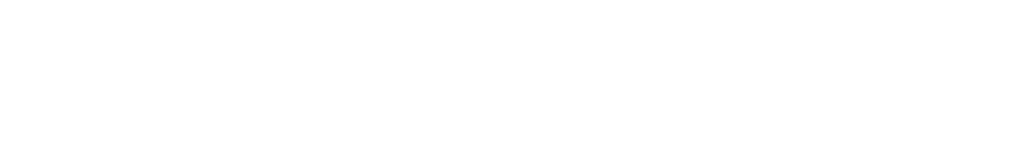
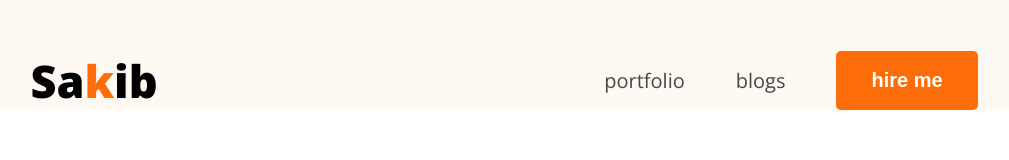
Before and after one commit to Shakhawat01/portfolio1, a plain HTML site: page index.html in a window 1280 px wide. Shown: the whole page, without its empty margins (136-1145 px from the left). Drawn offline with nearby package versions, Linux system fonts and the light colour scheme.

Commit message:
design navbar and styled according to design

```diff
--- a/index.html
+++ b/index.html
@@ -3,13 +3,24 @@
 <head>
     <meta charset="UTF-8">
     <meta name="viewport" content="width=device-width, initial-scale=1.0">
-    <title>Shakhawat portfolio</title>
-    <link rel="stylesheet" href="style.css">
+    <title>Sakib portfolio</title>
+    <link rel="stylesheet" href="./style/portfolio.css">
+    <link rel="preconnect" href="https://fonts.googleapis.com">
+    <link rel="preconnect" href="https://fonts.gstatic.com" crossorigin>
+    <link href="https://fonts.googleapis.com/css2?family=Open+Sans:ital,wght@0,300..800;1,300..800&display=swap" rel="stylesheet">
 </head>
-<body>
+<body class="open-sans">
    <header>
     <nav>
+        <div class="logo">
+            <h2>Sa<span class="color-orange">k</span>ib</h2>
+        </div>
 
+        <ul class="menu">
+            <li><a href="">portfolio</a></li>
+            <li><a href="">blogs</a></li>
+            <li><button class="btn">hire me</button></li>
+        </ul>
     </nav>
    </header>
 
--- /dev/null
+++ b/style/portfolio.css
@@ -0,0 +1,52 @@
+*{
+    margin: 0;
+    padding: 0;
+    box-sizing: border-box;
+}
+/* shared style */
+.open-sans{
+  font-family: "Open Sans", sans-serif;
+  font-optical-sizing: auto;
+}
+.color-orange{
+    color: #FD6E0A;
+}
+.btn{
+    background-color: #FD6E0A;
+    border: none;
+    padding: 18px 35px;
+    border-radius: 5px;
+    font-size: 20px;
+    font-weight: bold;
+    color: white;
+}
+
+/* main style */
+header{
+    background-color: #FFF8F3;
+    padding-top: 50px;
+}
+nav{
+    width: 74%;
+    max-width: 1140px;
+    /* border: 1px solid red; */
+    margin: 0px auto;
+    display: flex;
+    justify-content: space-between;
+    align-items: center;
+}
+.logo h2{
+    font-size: 45px;
+    font-weight: 900;
+}
+nav .menu{
+    display: flex;
+    list-style-type: none;
+    gap: 51px;
+    align-items: center;
+}
+nav .menu a{
+    text-decoration: none;
+    color: #474747;
+    font-size: 20px;
+}
```
Also changed, not shown: style.css (deleted).
